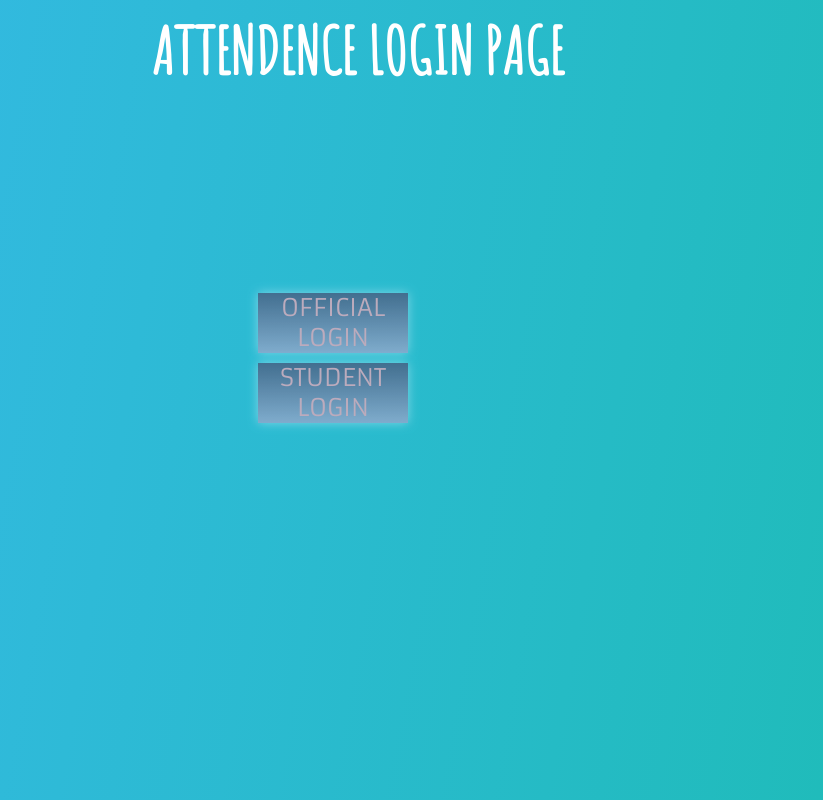
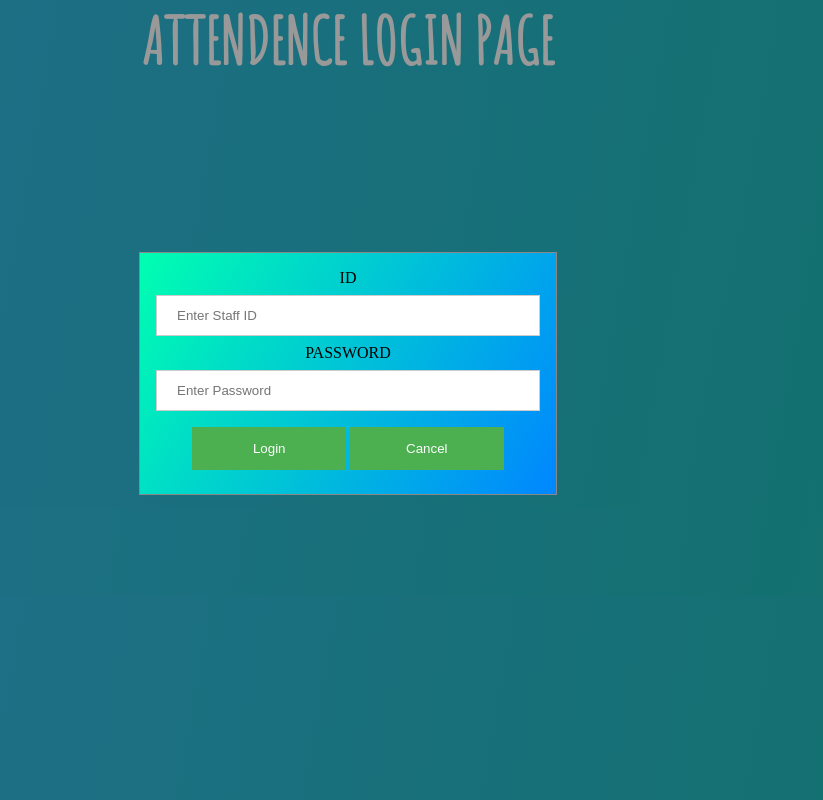
Before and after one commit to mk2s6/attendence, a plain HTML site: page index.html in a window 1280 px wide. Both pictures are taken after a click on the button "OFFICIAL LOGIN". Shown: the top 800 px of the page, without its empty margins (292-1115 px from the left). Drawn offline with Linux system fonts and the light colour scheme.

Commit message:
official completed

```diff
--- a/index.html
+++ b/index.html
@@ -13,9 +13,45 @@
 		<h1>ATTENDENCE LOGIN PAGE</h1>
 	</div>
 
-	<div class="btn-container">
-		<button class="official">OFFICIAL LOGIN	</button>
+	<div class="btn-container" >
+		<button class="official" onclick="display();">OFFICIAL LOGIN	</button>
 		<button class="student">STUDENT LOGIN </button>
 	</div>
+	<div id="form-official" class="form-container" onkeydown="events(event);">
+		<form>
+			<p>
+				<label for="u-name">ID</label>
+				<input type="text" name="ID" id="u-name" placeholder="Enter Staff ID">
+				<label for="pwd">PASSWORD</label>
+				<input type="text" name="Password" id="" class="pwd" placeholder="Enter Password">
+				<button type="submit" id="login">Login</button>
+				<button id="cancel" onclick="document.getElementById('form-official').style.display = 'none' ;">Cancel</button>
+			</p>
+		</form>
+	</div>
+
+	<script>
+		var form = document.getElementById('form-official');
+		var cancel = document.getElementById('cancel');
+		function events(event) {
+			if (event.which == 27) {
+				close();
+			}
+		}
+
+		window.onclick = function (event) {
+			if (event.target == form) {
+				form.style.display='none';
+			}
+		}
+
+		function close() {
+			form.style.display = 'none';
+		}
+
+		function display() {
+			form.style.display = "block";
+		}
+	</script>
 </body>
 </html>
--- a/main.css
+++ b/main.css
@@ -7,12 +7,15 @@ body {
 	background: linear-gradient(100deg, #37b9e9, #1cbcb3);
 }
 
+button:hover {
+	cursor: pointer;
+}
+
 .heading-container {
 	display: block;
 	font-family: 'Amatic SC', cursive;
 	text-align: center;
 	width: 100%;
-	padding: 10px;
 	color: #fff;
 	font-weight: 700;
 	font-size: 32px;
@@ -22,14 +25,13 @@ body {
 	display: block;
 	width: 200px;
 	background: transparent;
-	/*position: absolute;*/
-	margin: 15% auto 50% auto;
+	margin: 15% auto;
 }
 
 .btn-container  button {
 	text-decoration: none;
 	font-family: 'Armata', sans-serif;
-	color: #cab;
+	color: purple;
 	width: 150px;
 	display: block;
 	font-size: 24px;
@@ -40,8 +42,51 @@ body {
 	opacity: 0.9;
 }
 
+.form-container {
+	display:none;
+	position: fixed;
+	z-index: 1;
+	background-color : rgba(0,0,0,0.4);
+	overflow: none ;
+	width: 100%;
+	height: 100%;
+	left: 0;
+	top: 0;
+	padding-top: 60px;
+
+}
+
+.form-container form {
+	background: linear-gradient(120deg, #00FFB1FF, #0086FFFF);
+    margin: 15% auto 50% auto;
+    border: 1px solid #888;
+    width: 30%;
+    padding: 16px;
+    text-align: center;
+}
+
+input[type=text], input[type=password] {
+    width: 100%;
+    padding: 12px 20px;
+    margin: 8px 0;
+    display: inline-block;
+    border: 1px solid #ccc;
+    box-sizing: border-box;
+}
+
+.form-container form button {
+    background-color: #4CAF50;
+    color: white;
+    padding: 14px 20px;
+    margin: 8px 0;
+    border: none;
+    cursor: pointer;
+    display: inline-block;
+    width: 40%!important;;
+}
+
 @media screen and (max-width: 500px) {
-	#heading-container {
+	.heading-container {
 		display: block;
 		color: #fff;
 
```
